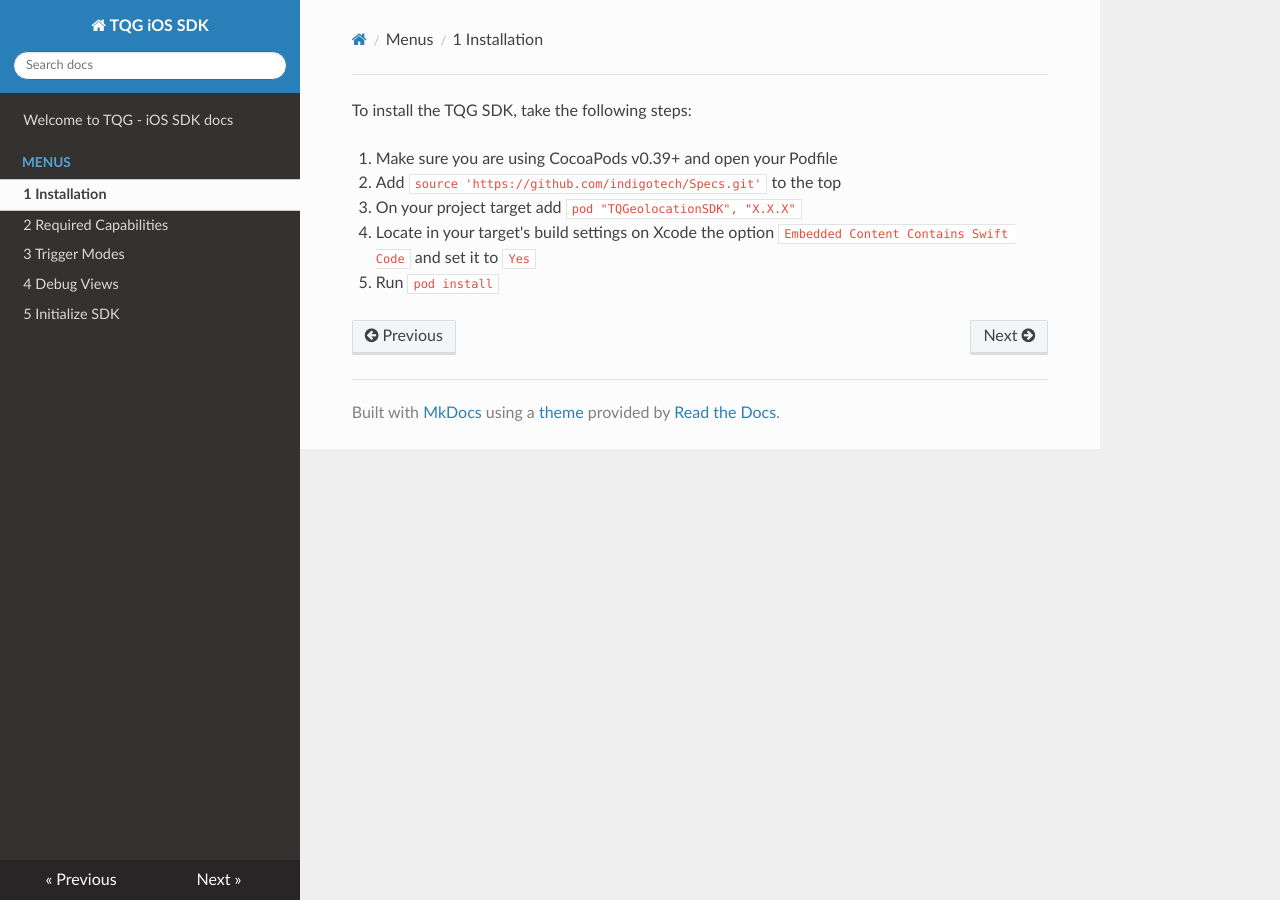
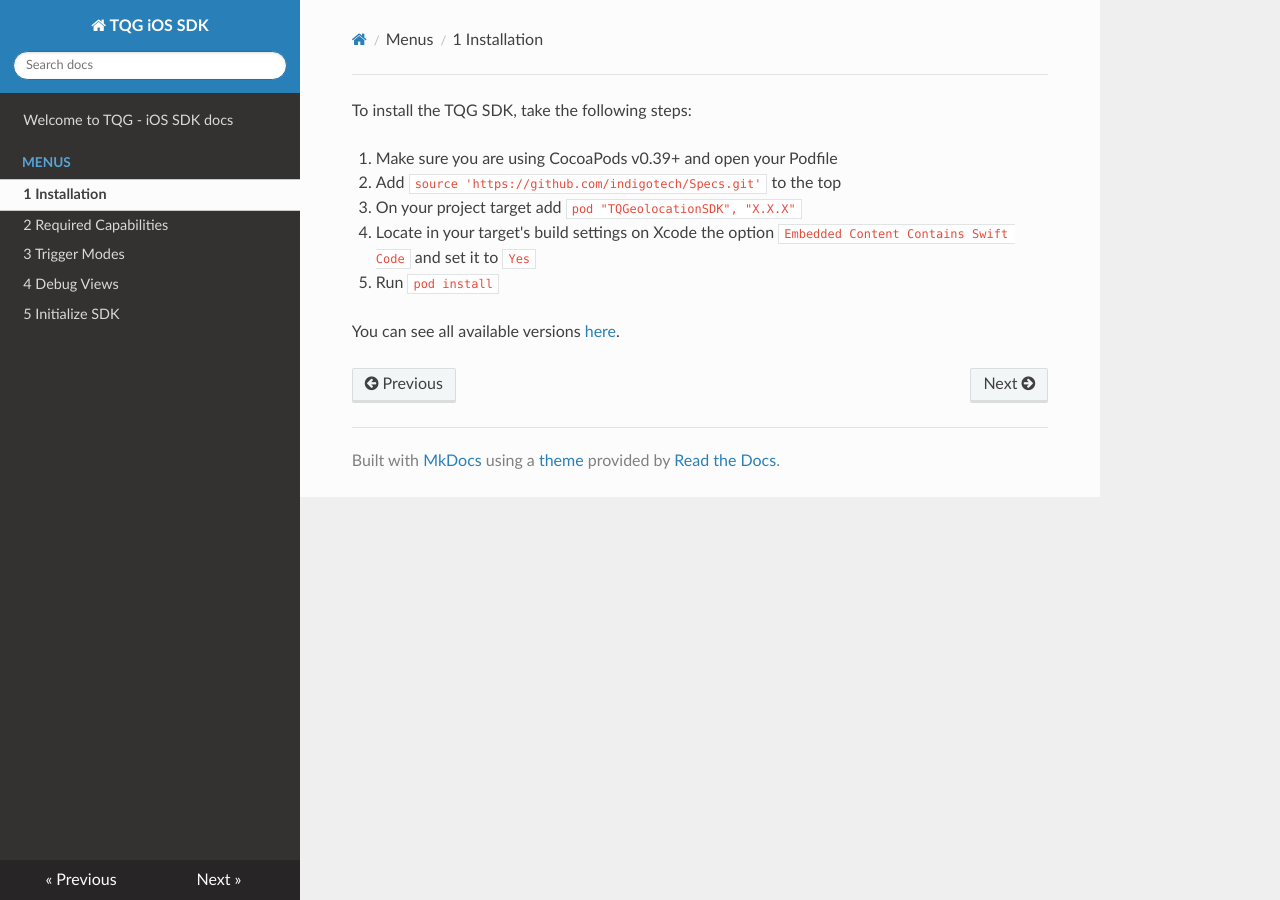
Before and after one commit to tq1/tqg-sdk-docs, an MkDocs documentation site: the page built from docs/menus/1-Installation.md, in a window 1280 px wide. Built offline with MkDocs 1.6.1, drawn with Linux system fonts in a browser that asks for light colours; nearby versions of some CDN libraries.

Commit message:
add reference for releases

```diff
--- a/docs/menus/1-Installation.md
+++ b/docs/menus/1-Installation.md
@@ -5,3 +5,5 @@ To install the TQG SDK, take the following steps:
 0. On your project target add `pod "TQGeolocationSDK", "X.X.X"`
 0. Locate in your target's build settings on Xcode the option `Embedded Content Contains Swift Code` and set it to `Yes`
 0. Run `pod install`
+
+You can see all available versions [here](https://github.com/tq1/br-tqg-ios-public/releases).
```
